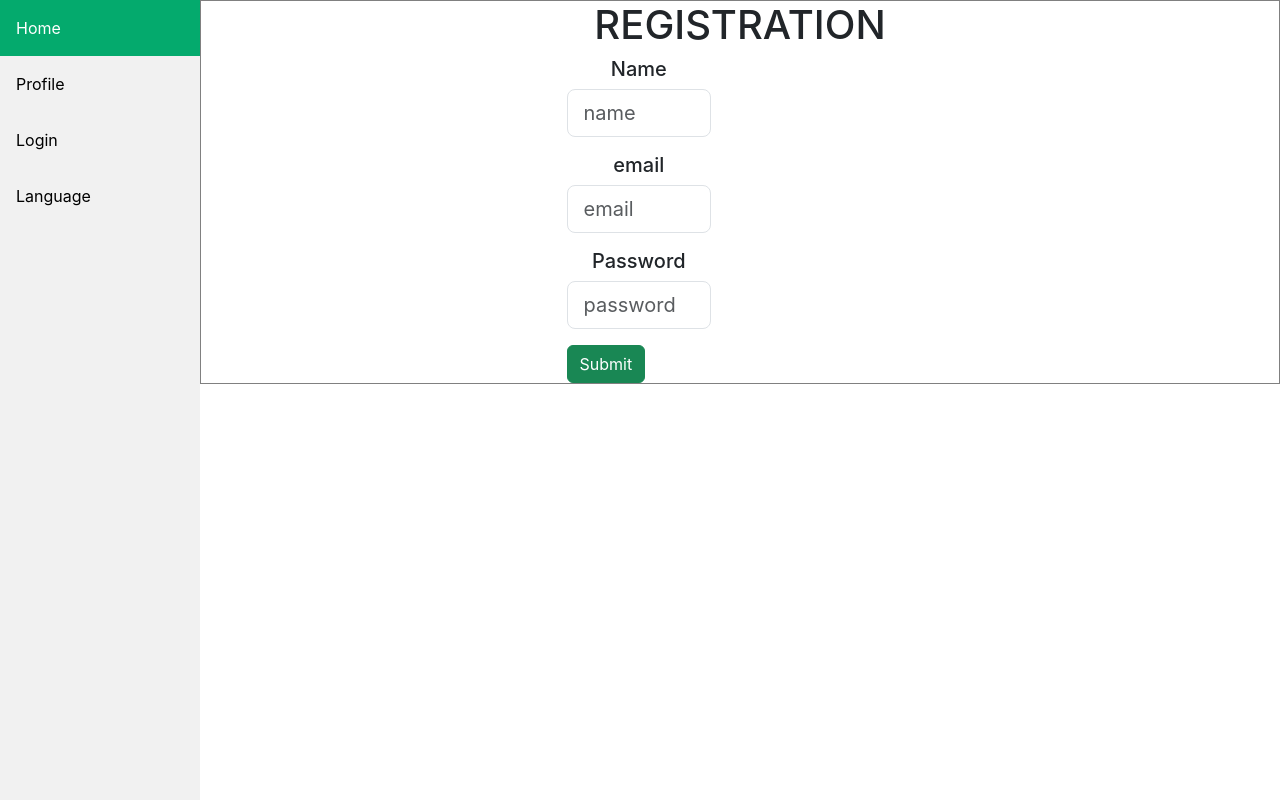
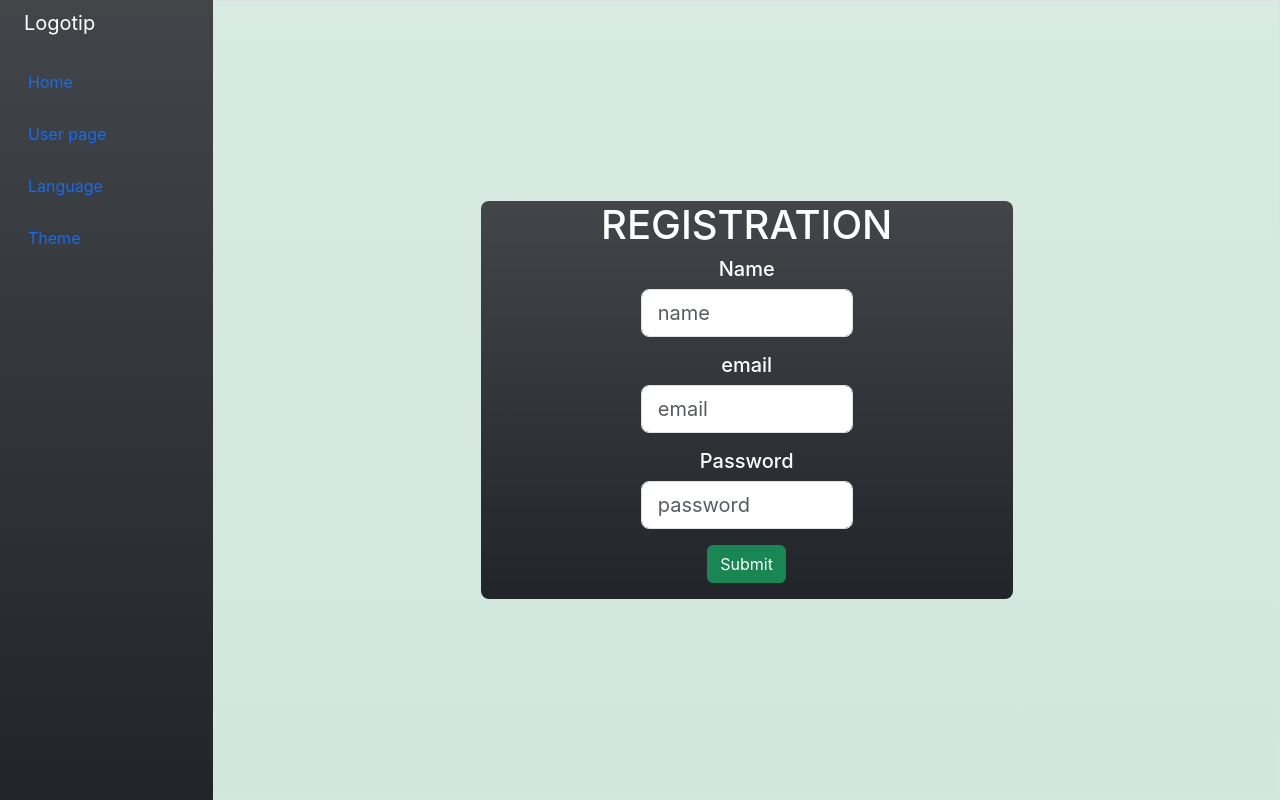
Before and after one commit to AlexIvantsovHW/CourseWork_client, a React (Create React App) app: page / in a window 1280 px wide. Built offline with nearby package versions, Linux system fonts and the light colour scheme.

Commit message:
style updated and responsive app

```diff
--- a/src/API/API.js
+++ b/src/API/API.js
@@ -1,8 +1,14 @@
 import axios from "axios";
-const BaseURL='https://courseworkserver-e323df5c3fa1.herokuapp.com/';
+/* const BaseURL='https://courseworkserver-e323df5c3fa1.herokuapp.com/'; */
+const BaseURL='http://localhost:3001/';
+
+const instance = axios.create({
+  baseURL: BaseURL,
+  headers: { "Content-Type": "multipart/form-data" }
+});
 
 const API = {
   getDB(){return axios.get(BaseURL+'data');},
-  getRegistration(data) {debugger; return axios.post(BaseURL+'registration',data)},
+  getRegistration(data) {return instance.post('registration',data)},
 };
 export default API;
--- a/src/App.js
+++ b/src/App.js
@@ -1,15 +1,15 @@
 import React from "react";
-import "./App.css";
 import SideBar from "./Component/SideBar/Sidebar";
-import './style.css'
+import "./style.css";
 import RegistrationContainer from "./Component/Registration/RegistrationContainer";
 
 function App() {
-  debugger;
   return (
-    <div className="mainContainer">
-      <SideBar/>
-      <div className="content fluid"><RegistrationContainer/></div>
+    <div class="container-fluid">
+      <div class="row flex-nowrap">
+        <SideBar />
+        <RegistrationContainer />
+      </div>
     </div>
   );
 }
--- a/src/Component/Registration/RegForm.js
+++ b/src/Component/Registration/RegForm.js
@@ -14,10 +14,10 @@ export const validateSchema = Yup.object({
 })
 export function Regform(name,label) {
   return (
-    <div className="col-5 mb-3 ml-5 text-center">
+    <div className="col-5 mb-3 mt-2  text-center mx-auto">
       <label><h5>{label}</h5></label>
       <Field
-      className="form-control form-control-lg ml-10 input-sm" component='input'
+      className="form-control form-control-lg w-100" component='input'
         name={name}
         placeholder={name}
         type={"input"}
--- a/src/Component/Registration/Registration.js
+++ b/src/Component/Registration/Registration.js
@@ -2,11 +2,20 @@ import React from "react";
 import "bootstrap/dist/css/bootstrap.min.css";
 import { Formik, Form} from "formik";
 import { Regform, initialValues} from "./RegForm";
-import "../../style.css";
 
 
 const Registration = (props) => {
-
+const validate=values => {
+  const errors = {};
+  if (!values.email) {
+    errors.email = 'Required';
+  } else if (
+    !/^[A-Z0-9._%+-]+@[A-Z0-9.-]+\.[A-Z]{2,}$/i.test(values.email)
+  ) {
+    errors.email = 'Invalid email address';
+  }
+  return errors;
+}
    const submit = (values) => {
     let fData = new FormData();
     fData.append("name", values.name);
@@ -17,33 +26,31 @@ const Registration = (props) => {
     alert('Registration complete')
   };
   return (
-    <div className="main">
-    <h1>REGISTRATION</h1>
+    <div class="col">
+     <div className="row border h-100 d-flex align-items-center text-white bg-success-subtle bg-gradient">
+        <div className="mx-auto w-50 h-auto bg-dark  bg-gradient rounded-3">
+        <div className="mb-2"><h1 className="text-center">REGISTRATION</h1></div>
     <Formik
       initialValues={initialValues}
-      validate={values => {
-        const errors = {};
-        if (!values.email) {
-          errors.email = 'Required';
-        } else if (
-          !/^[A-Z0-9._%+-]+@[A-Z0-9.-]+\.[A-Z]{2,}$/i.test(values.email)
-        ) {
-          errors.email = 'Invalid email address';
-        }
-        return errors;
-      }}
+      validate={validate}
       onSubmit={submit}
     >
       {({ isSubmitting }) => (
-        <Form>
+        <Form className="">
           {Regform('name','Name')}
           {Regform('email','email')}
           {Regform('password','Password')}
-          <button type="submit" disabled={isSubmitting} className="btn btn-success">Submit</button>
+          <div className="d-flex justify-content-ceter align-items-center w-100 mb-3">
+          <button type="submit" disabled={isSubmitting} className="btn btn-success mx-auto ">Submit</button>
+          </div>
         </Form>
       )}
     </Formik>
-  </div>
+        </div>
+      </div>
+</div>
+
+
   );
 };
 
--- a/src/Component/SideBar/Sidebar.js
+++ b/src/Component/SideBar/Sidebar.js
@@ -1,14 +1,35 @@
 import React from "react";
-import '../../style.css';
+import './style.css'
+function formBar(name) {
+  return (
+    <li className="nav-item">
+    <a href="#" className="nav-link align-middle px-0">
+      <i className="fs-4 bi-house"></i>{" "}
+      <span className="ms-1 d-none d-sm-inline">{name}</span>
+    </a>
+  </li>
+  );
+}
 const SideBar = () => {
   return (
-    <div className="sidebar">
-    <a className="active" href="#home">Home</a>
-    <a href="#news">Profile</a>
-    <a href="#contact">Login</a>
-    <a href="#about">Language</a>
-  </div>
+    <div className="col-auto col-md-3 col-xl-2 px-sm-2 px-0 bg-dark  bg-gradient">
+      <div className="d-flex flex-column align-items-center align-items-sm-start px-3 pt-2 text-white min-vh-100">
+        <a href="/" className="d-flex align-items-center pb-3 mb-md-0 me-md-auto text-white text-decoration-none">
+          <span className="fs-5 d-none d-sm-inline">Logotip</span>
+        </a>
+        <ul className="nav nav-pills flex-column mb-sm-auto mb-0 align-items-center align-items-sm-start" id="menu">
+
+          {formBar('Home')}
+          {formBar('User page')}
+          {formBar('Language')}
+          {formBar('Theme')}
+
+        </ul>
+      </div>
+    </div>
   );
 };
 
 export default SideBar;
+
+/* https://www.codeply.com/p/WGCqYEiPBg code of sidebar*/
--- /dev/null
+++ b/src/Component/SideBar/style.css
@@ -0,0 +1,3 @@
+#sidebar{
+    background-image: linear-gradient(to right,rgb(1, 76, 1) white);
+}
--- a/src/style.css
+++ b/src/style.css
@@ -1,14 +1,19 @@
-.mainContainer{
+
+.container{
   width: 100vw;
-  display: flex;
+  margin:0;
+  padding: 0;
+
 
 }
 /* __________________SIDEBAR____________________ */
 /* The side navigation menu */
   .sidebar {
+   /*  top:0;
+    left: 0; */
     margin: 0;
     padding: 0;
-    width: 200px;
+    /* width: 200px; */
     background-color: #f1f1f1;
     position: fixed;
     height: 100%;
@@ -61,8 +66,7 @@
 .main{
   display: flex;
   flex-direction: column;
-  margin:auto;
-  width: 100%;
+  width: 100vw;
   border: solid 0.5px gray;
   justify-content: center;
   align-items: center;
```
